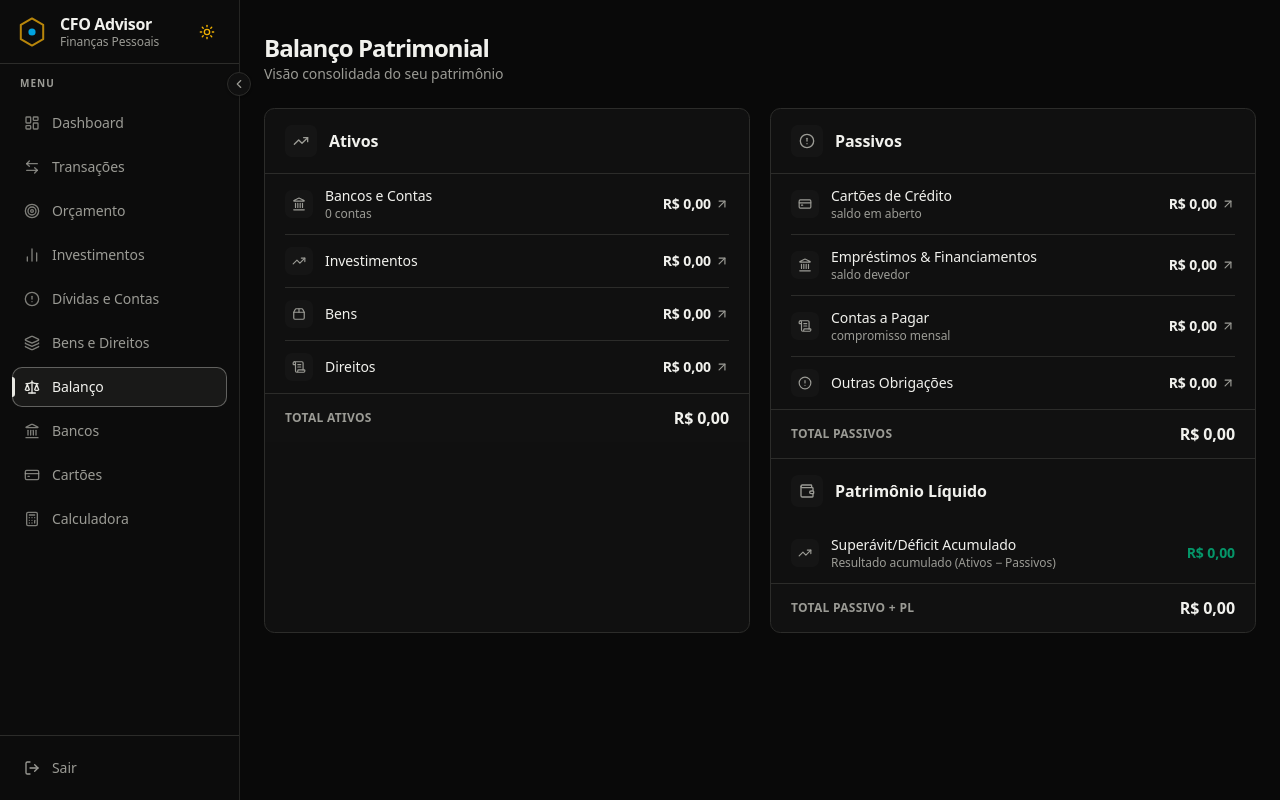
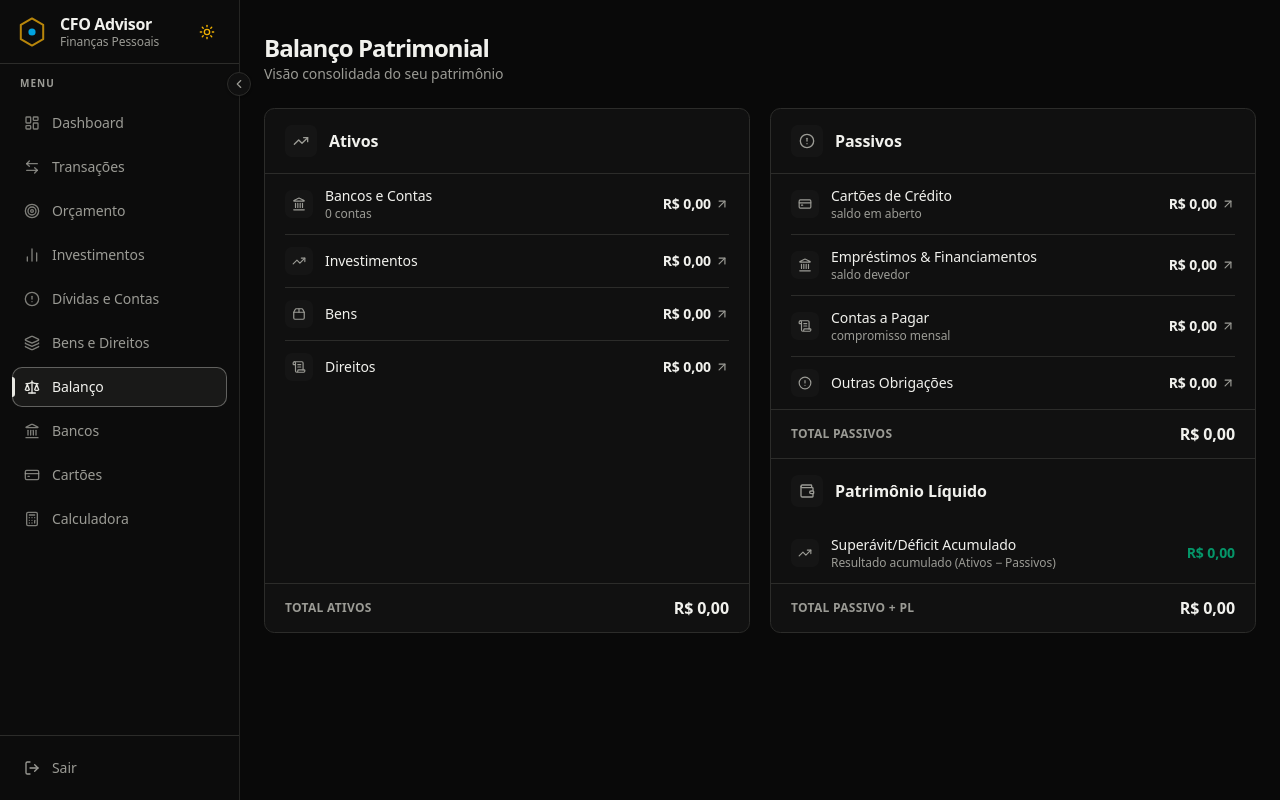
Before and after one commit to CFO-Advisor/APP_FINANCAS, a Next.js app: page /balance in a window 1280 px wide. Built offline with nearby package versions, Linux system fonts and the light colour scheme; no server answers; the database is empty.

Commit message:
Balanço: alinha rodapé Total Ativos com Total Passivo + PL
Card de Ativos vira flex column com footer mt-auto, ficando na mesma
linha do rodapé do card de Passivos (que é mais alto por causa do
grupo Patrimônio Líquido).

```diff
--- a/src/app/(app)/balance/page.tsx
+++ b/src/app/(app)/balance/page.tsx
@@ -182,7 +182,7 @@ export default function BalancePage() {
           {/* Two-column layout */}
           <div className="grid gap-5 lg:grid-cols-2">
             {/* ATIVOS */}
-            <div className="rounded-xl border border-border bg-card overflow-hidden">
+            <div className="flex h-full flex-col rounded-xl border border-border bg-card overflow-hidden">
               {/* Header */}
               <div className="flex items-center gap-3 border-b border-border px-5 py-4">
                 <span
@@ -224,7 +224,7 @@ export default function BalancePage() {
               </div>
 
               {/* Total footer */}
-              <div className="flex items-center justify-between border-t border-border bg-muted/30 px-5 py-3">
+              <div className="mt-auto flex items-center justify-between border-t border-border bg-muted/30 px-5 py-3">
                 <span className="text-xs font-semibold uppercase tracking-wide text-muted-foreground">Total Ativos</span>
                 <span className="text-base font-bold tabular-nums text-foreground">
                   {formatCurrency(ativos?.total ?? 0)}
```
